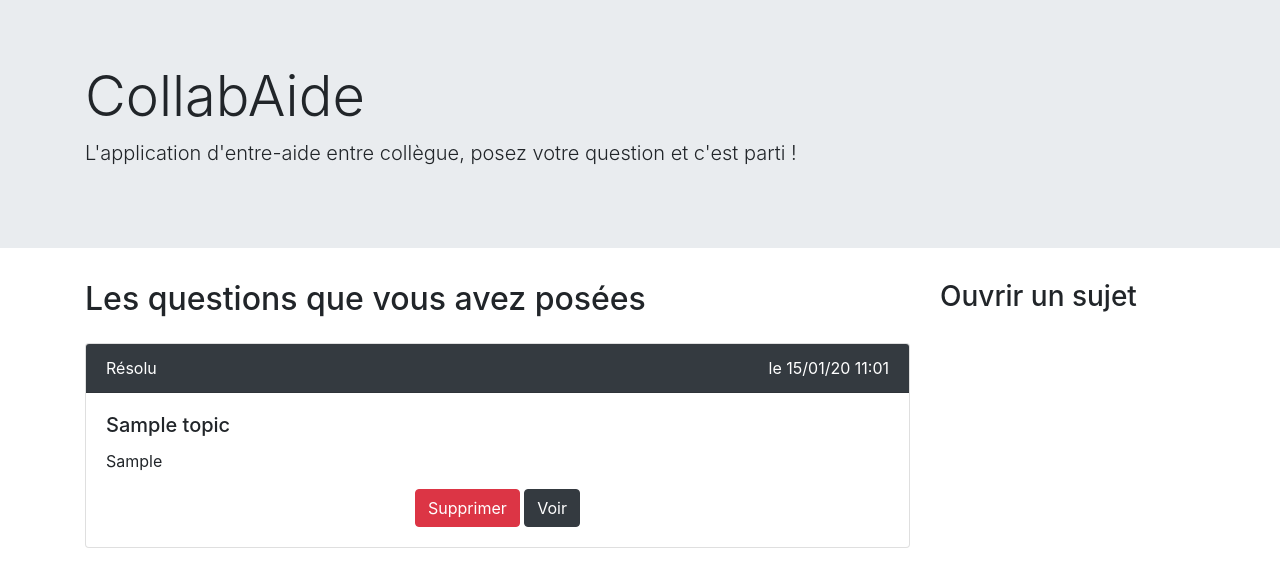
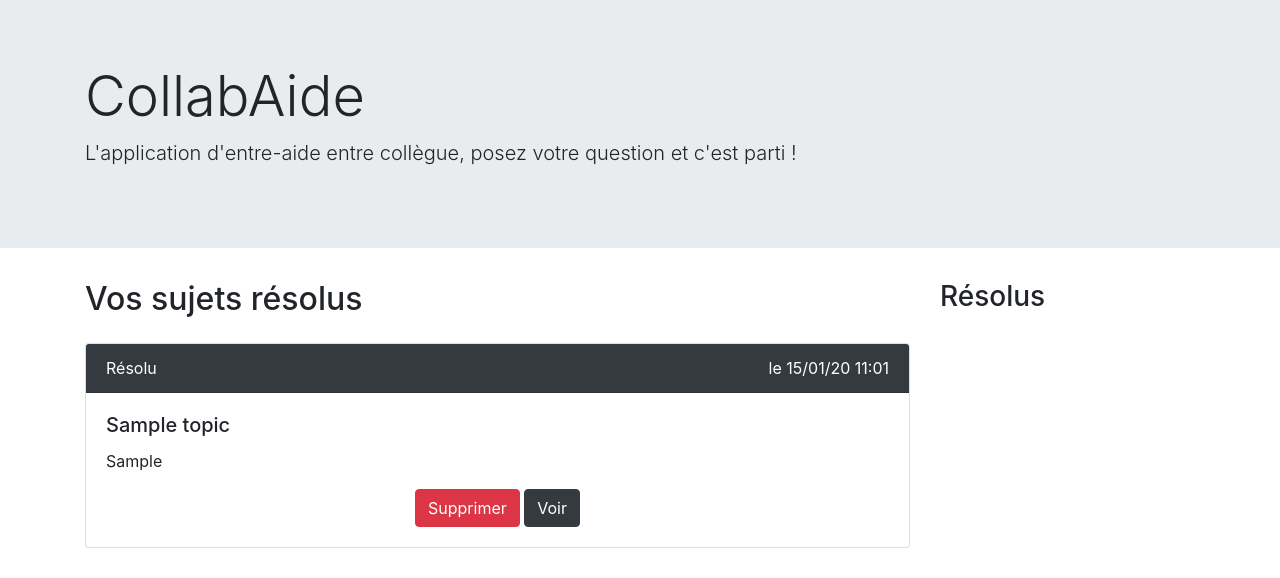
Before and after one commit to thomgo/forum, a Django app: page /questions/archives in a window 1280 px wide. Shown: the part 57-635 px from the top of the page. Run offline with Django 3.2, Linux system fonts and the light colour scheme; a user stored in the database is signed in; tables that the repository leaves empty hold one stand-in row (values such as "Sample post"); some libraries are stand-ins or nearby versions.

Commit message:
show solved topics from other user in archives

```diff
--- a/questions/templates/archives.html
+++ b/questions/templates/archives.html
@@ -1,7 +1,7 @@
 {% extends "layout.html" %}
 
 {% block main %}
-  <h2>Les questions que vous avez posées</h2>
+  <h2>Vos sujets résolus</h2>
   {% for topic in topics %}
   <div class="card my-4">
       <div class="card-header bg-dark text-white">
@@ -28,5 +28,12 @@
 {% endblock %}
 
 {% block aside %}
-  <h3>Ouvrir un sujet</h3>
+  <h3>Résolus</h3>
+  <ul class="list-group mt-4">
+    {% for topic in other_topics %}
+      <li class="list-group-item">
+        <a class="text-dark" href="{% url 'single' question_id=topic.id %}">{{topic.title}}</a>
+      </li>
+    {% endfor %}
+  </ul>
 {% endblock%}
--- a/questions/views.py
+++ b/questions/views.py
@@ -44,7 +44,8 @@ def user_questions(request):
 @login_required
 def archives(request):
     topics = Topic.objects.filter(author=request.user, is_solved=True)
-    return render(request, "archives.html", {"topics": topics})
+    other_topics = Topic.objects.filter(is_solved=True).exclude(author=request.user)
+    return render(request, "archives.html", {"topics": topics, 'other_topics': other_topics})
 
 @login_required
 def delete_question(request, question_id):
```
